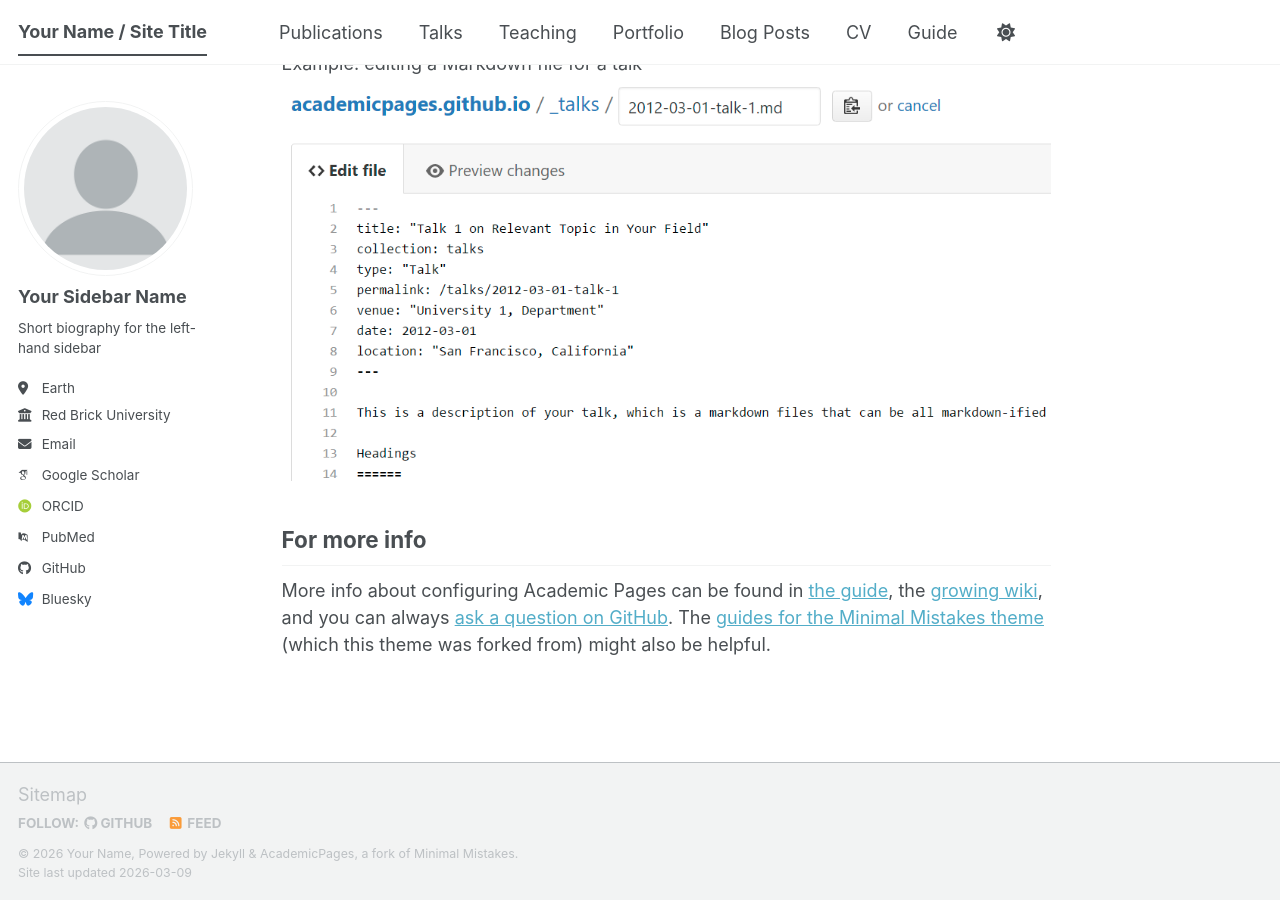
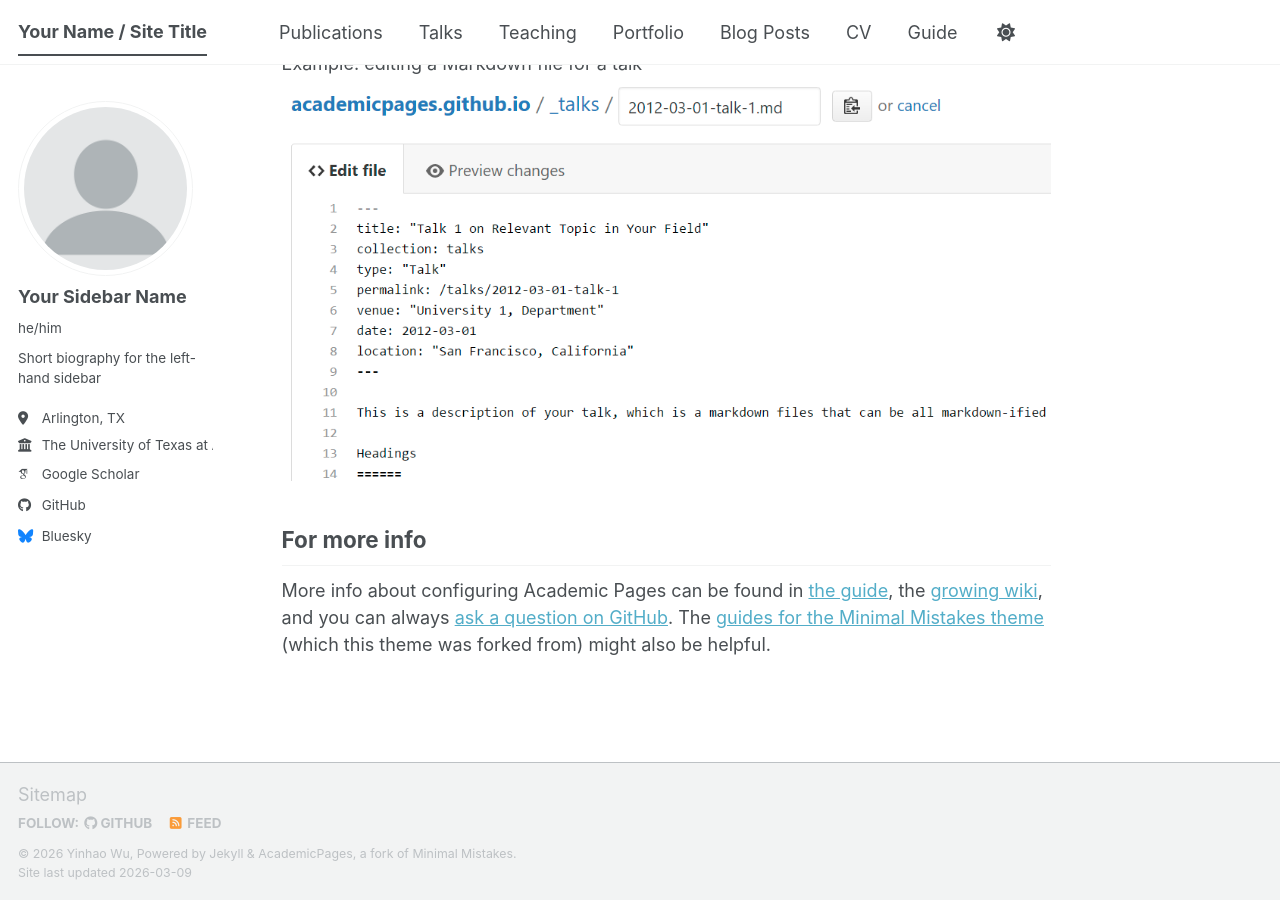
Before and after one commit to inhaowu/inhaowu.github.io, a Jekyll site: the page built from _pages/about.md, in a window 1280 px wide and 900 px high, scrolled down 2720 px. Built offline with Jekyll 4.4.1, drawn with Linux system fonts in a browser that asks for light colours; some web fonts are replaced; a script bundle is joined from its source files by our own code; library files that are not in the unit come from our copies.

Commit message:
Change name, location, and employer in _config.yml
Updated personal information in the configuration file.

```diff
--- a/_config.yml
+++ b/_config.yml
@@ -11,7 +11,7 @@ locale                   : "en-US"
 site_theme               : "default" # The available themes options are "default", "air", "sunrise", "mint", "dirt" and "contrast"
 title                    : "Your Name / Site Title"
 title_separator          : "-"
-name                     : &name "Your Name"
+name                     : &name "Yinhao Wu"
 description              : &description "Your Name's academic portfolio"   # Update this with a general description of your site, this is the default if not overridden by a page
 url                      : https://academicpages.github.io # The base hostname & protocol for your site e.g. "https://[your GitHub username].github.io",
                                                            # or if you already have some other page hosted on Github then use "https://[your GitHub username].github.io/[Your Repo Name]"
@@ -25,26 +25,26 @@ author:
   # Biographic information
   avatar           : "profile.png"
   name             : "Your Sidebar Name"
-  pronouns         : # example: "she/her"
+  pronouns         : "he/him"
   bio              : "Short biography for the left-hand sidebar"
-  location         : "Earth"
-  employer         : "Red Brick University"
+  location         : "Arlington, TX"
+  employer         : "The University of Texas at Arlington"
   uri              : # URL
-  email            : "none@example.org"
+  # email            : "none@example.org"
 
   # Academic websites
-  academia         : # URL
-  arxiv            : # URL - Update with the correct link to your profile
-  googlescholar    : "https://scholar.google.com/citations?user=PS_CX0AAAAAJ"
-  inspire-hep      : # URL
-  impactstory      : # URL
-  orcid            : "https://orcid.org/yourorcidurl"
-  semantic         : # URL
-  ssrn             : # URL
-  pubmed           : "https://www.ncbi.nlm.nih.gov/pubmed/?term=john+snow"
-  researchgate     : # URL
-  scopus           : # URL
-  zotero           : # URL
+  # academia         : # URL
+  # arxiv            : # URL - Update with the correct link to your profile
+  googlescholar    : "https://scholar.google.com/citations?user=LIW0GvcAAAAJ&hl=en"
+  # inspire-hep      : # URL
+  # impactstory      : # URL
+  # # orcid            : "https://orcid.org/yourorcidurl"
+  # semantic         : # URL
+  # ssrn             : # URL
+  # # pubmed           : "https://www.ncbi.nlm.nih.gov/pubmed/?term=john+snow"
+  # researchgate     : # URL
+  # scopus           : # URL
+  # zotero           : # URL
 
 
   # Repositories and software development
```
